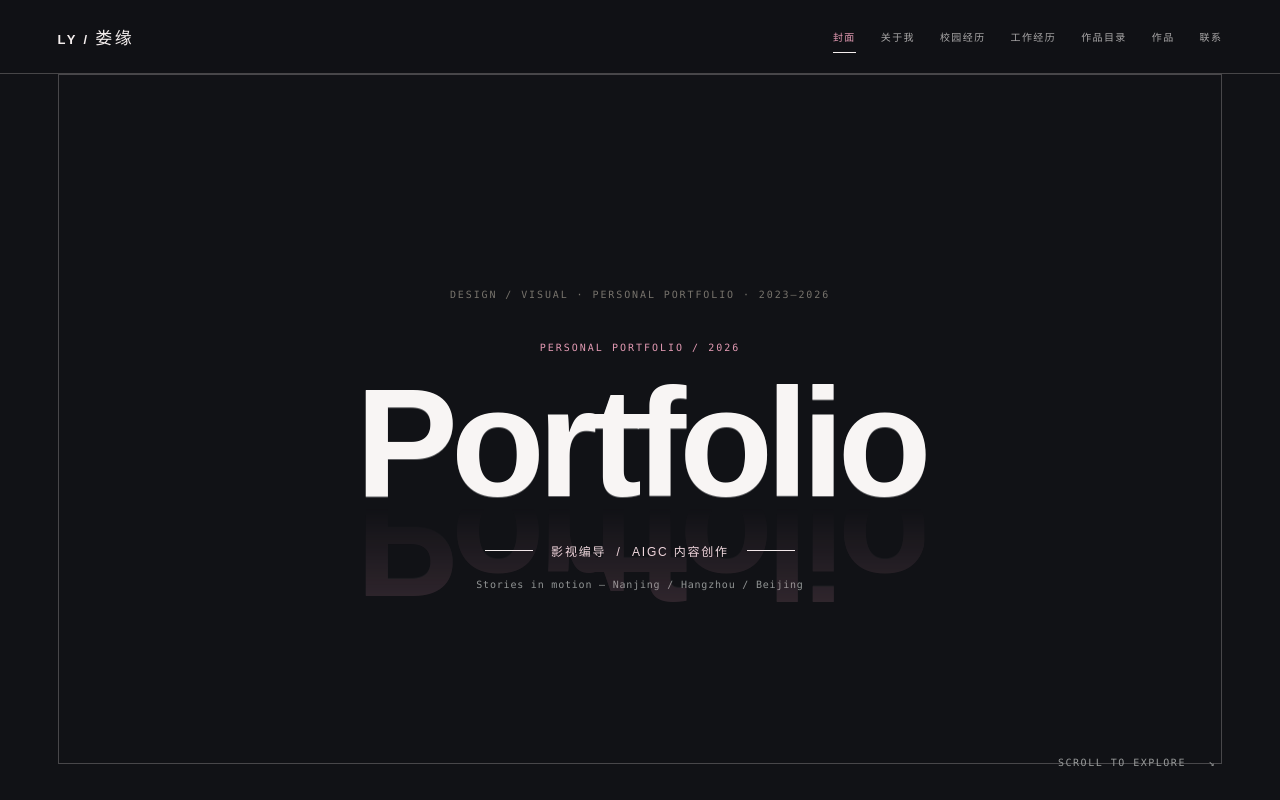
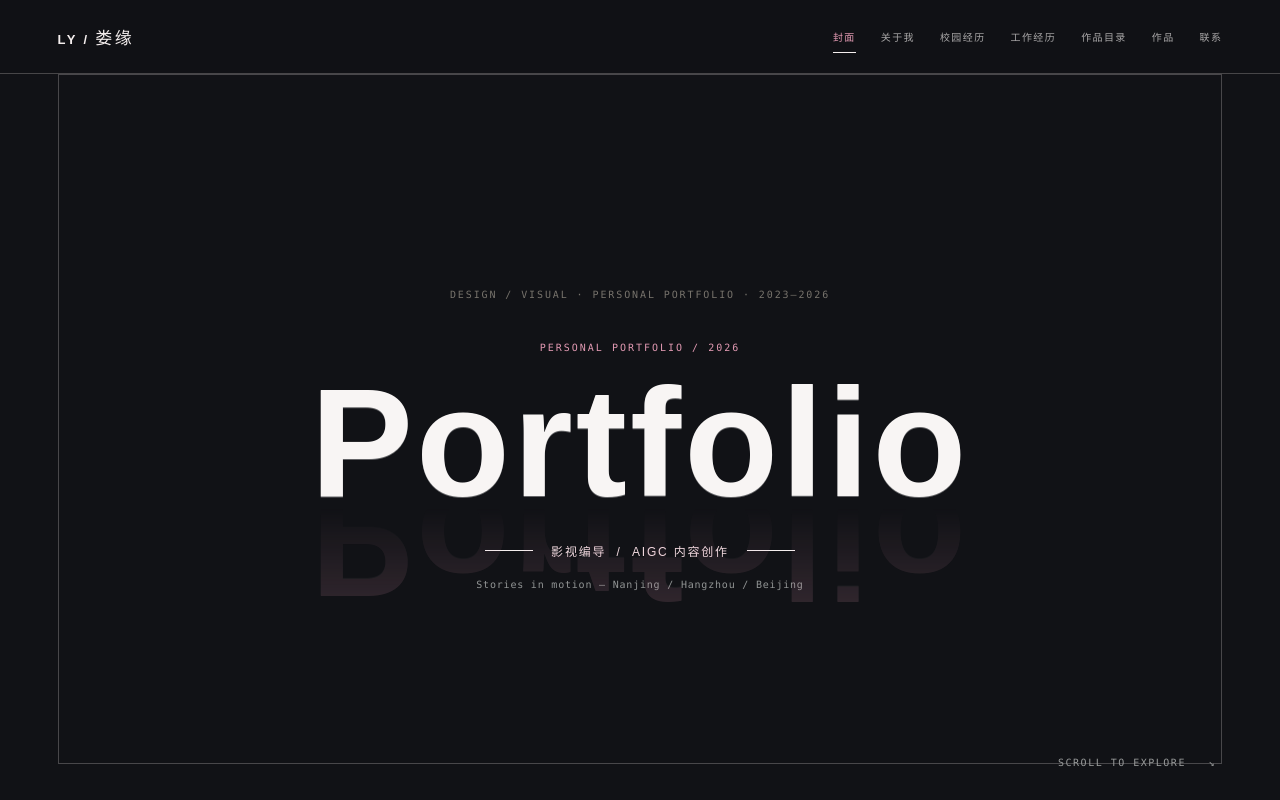
Before and after one commit to louyuanly16-max/louyuan-portfolio, a plain HTML site: page index.html in a window 1280 px wide. Shown: the top 800 px of the page. Drawn offline with nearby package versions, Linux system fonts and the light colour scheme.

Commit message:
Relax hero title tracking to separate overlapping letters

```diff
--- a/index.html
+++ b/index.html
@@ -54,7 +54,7 @@
     .hero-copy { width: min(100%, 1080px); align-self: center; padding: 0; text-align: center; }
     .hero-copy::before { content: "DESIGN / VISUAL   ·   PERSONAL PORTFOLIO   ·   2023—2026"; display: block; margin-bottom: clamp(34px, 5vh, 64px); color: #77736c; font: 10px/1.3 ui-monospace, SFMono-Regular, Menlo, monospace; letter-spacing: .19em; }
     .hero-copy .eyebrow { margin-bottom: 27px; color: var(--pink); }
-    .hero-copy .display { position: relative; z-index: 1; font-size: clamp(65px, 12vw, 190px); color: #f8f5f4; text-shadow: 0 1px 0 rgba(255,255,255,.35); }
+    .hero-copy .display { position: relative; z-index: 1; font-size: clamp(65px, 12vw, 190px); letter-spacing: .02em; color: #f8f5f4; text-shadow: 0 1px 0 rgba(255,255,255,.35); }
     .hero-copy .display::after { content: "Portfolio"; position: absolute; z-index: -1; top: 78%; left: 50%; color: var(--pink); opacity: .28; transform: translateX(-50%) scaleY(-1); transform-origin: center; filter: blur(.7px); -webkit-mask-image: linear-gradient(to bottom, rgba(0,0,0,.55), transparent 78%); mask-image: linear-gradient(to bottom, rgba(0,0,0,.55), transparent 78%); pointer-events: none; }
     .hero-copy .display strong { display: block; font-weight: 400; }
     .hero-sub { display: flex; align-items: center; gap: 18px; margin-top: 35px; color: var(--blush); font-size: 12px; letter-spacing: .15em; }
```
